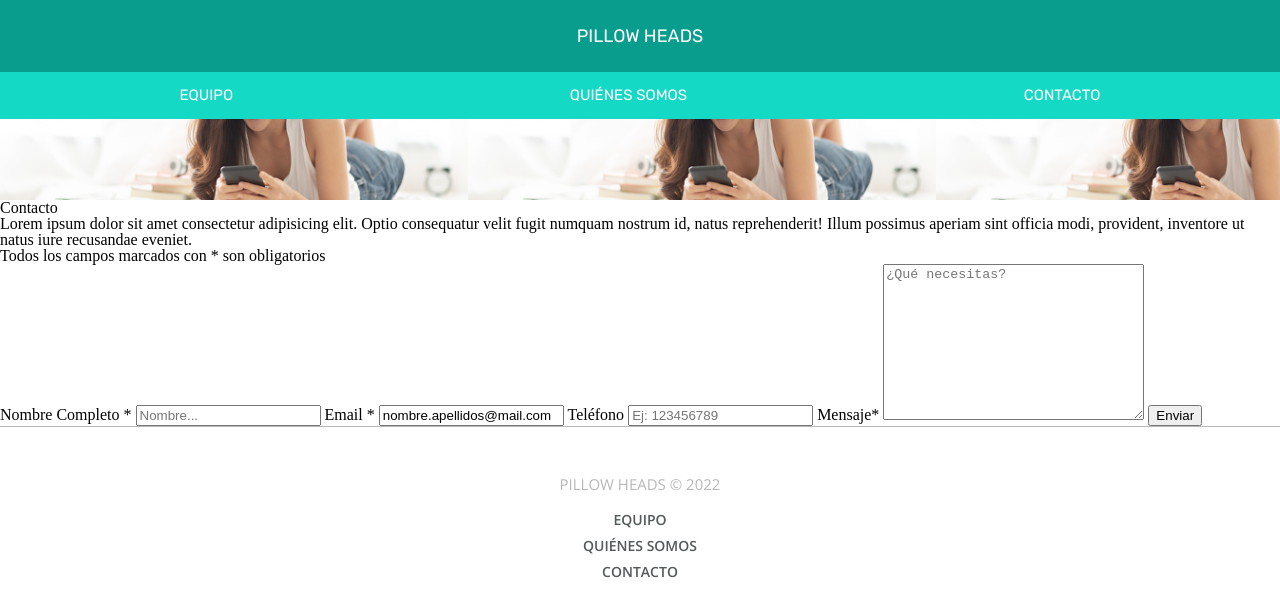
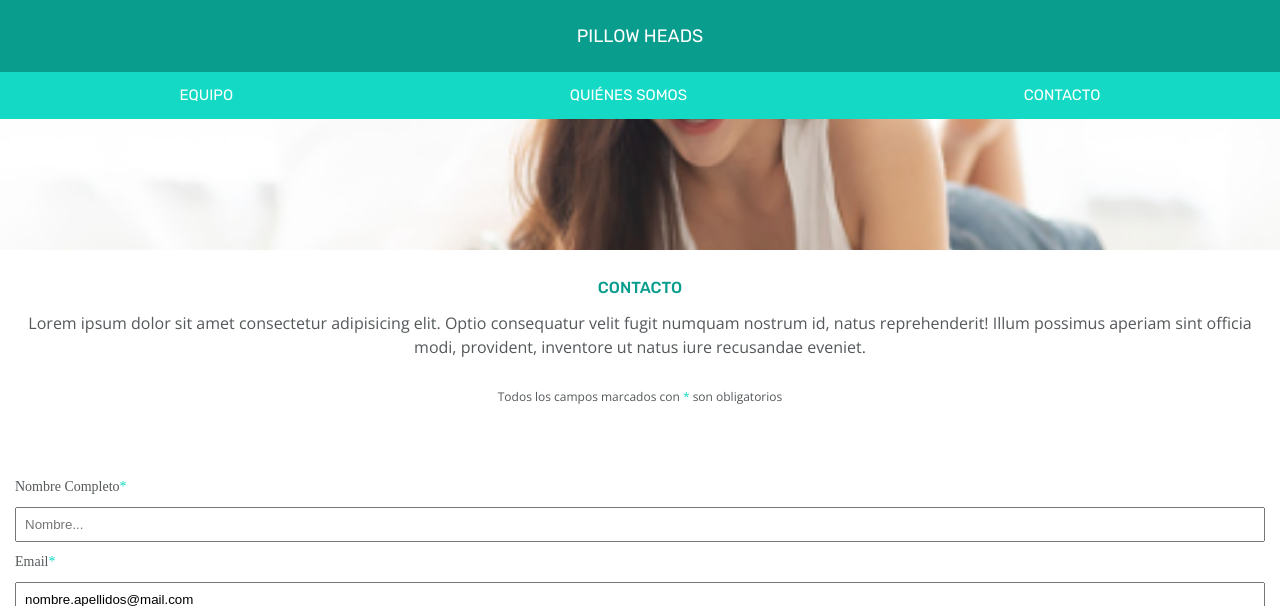
Before and after one commit to Adalab/project-promo-r-module-1-team-5, a website: page src/html/contact.html in a window 1280 px wide. Shown: the top 606 px of the page. Drawn offline with nearby package versions, Linux system fonts and the light colour scheme; files that its build step writes are made by us from their sources; files whose address does not match are found by name.

Commit message:
contact page

```diff
--- a/src/html/contact.html
+++ b/src/html/contact.html
@@ -18,26 +18,22 @@
     <include src="./partials/header.html"></include>
     <main>
         <section class="hero-contact"></section>
-        <article>
-            <h1>Contacto</h1>
-            <p>Lorem ipsum dolor sit amet consectetur adipisicing elit. Optio consequatur velit fugit numquam nostrum id, natus reprehenderit! Illum possimus aperiam sint officia modi, provident, inventore ut natus iure recusandae eveniet.</p>
-            <p>Todos los campos marcados con * son obligatorios</p>
+        <article class="main-article">
+            <h1 class="main-title">Contacto</h1>
+            <p class="main-par">Lorem ipsum dolor sit amet consectetur adipisicing elit. Optio consequatur velit fugit numquam nostrum id, natus reprehenderit! Illum possimus aperiam sint officia modi, provident, inventore ut natus iure recusandae eveniet.</p>
+            <p class="main-par-small">Todos los campos marcados con <span class="main-par-asterisk">*</span> son obligatorios</p>
         </article>
-        <section>
-            <form action="./signup" method="post">
-                <label for="fullName">Nombre Completo *</label>
+        <section class="section-form">
+            <form class="section-form-label" action="./signup" method="post">
+                <label class="asterisk" for="fullName">Nombre Completo</label>
                 <input type="text" id="fullName" name="fullName" placeholder="Nombre..." required>
-                <label for="email">Email *</label>
+                <label class="asterisk" for="email">Email</label>
                 <input type="email" id="email" name="email" value="nombre.apellidos@mail.com" required>
                 <label for="phone">Teléfono</label>
                 <input type="tel" id="phone" name="phone" placeholder="Ej: 123456789">
-                <label for="message">Mensaje*</label>
-                <textarea name="message" id="message" cols="30" rows="10" placeholder="¿Qué necesitas?" required></textarea>
-                <input type="submit" id="submit" value="Enviar">
-            </form>
-
-
-
+                <label class="asterisk" for="message">Mensaje</label>
+                <textarea class="input"  name="message" id="message" cols="30" rows="5" placeholder="¿Qué necesitas?" required></textarea>
+                <input class="button" type="submit" id="submit" value="Enviar">
             </form>
         </section>
     </main>
--- a/src/scss/main.scss
+++ b/src/scss/main.scss
@@ -1,4 +1,4 @@
-/*@import 'core/variables';*/
+@import 'core/variables';
 @import 'core/reset';
 /*@import 'components/code';
 @import 'components/links';
--- a/src/scss/pages/_contact.scss
+++ b/src/scss/pages/_contact.scss
@@ -1,5 +1,84 @@
 .hero-contact {
     background-image: url("../images/contact-girl.png");
-    width: 100%;
-    height: 200px;
+    width: 100vw;
+    height: 250px;
+    background-size:cover;
+    background-position: center;
+
 }
+
+
+
+.main-title {
+    margin-top: 1.875rem;
+    text-align: center;
+    font-family: $text-title;
+    font-weight: 500;
+    color: $primary-color;
+    text-transform: uppercase;
+}
+
+.main-par {
+    margin-top: 0.938rem;
+    text-align: center;
+    font-family: $text-font;
+    line-height: 1.5;
+    color: $primary-text-color;
+    margin-left: 1.4rem;
+    margin-right: 1.4rem;
+}
+
+.main-par-small {
+    margin-top: 2rem;
+    text-align: center;
+    font-family: $text-font;
+    font-size: 12px;
+    color: $primary-text-color;
+}
+
+.main-par-asterisk {
+    color: $secondary-color;
+}
+
+.section-form {
+    margin-top: 4rem;
+
+}
+
+.section-form-label {
+    color: $primary-text-color;
+    font-size: 14px;
+    display: flex;
+    flex-direction: column;
+    margin-left: 0.938rem;
+    margin-right: 0.938rem;
+    line-height: 40px;
+    margin-bottom: 0.7rem;
+
+}
+.asterisk::after{
+    content: "*";
+    color: $secondary-color;
+    font-size: 14px;
+}
+.section-form-label input {
+    padding: 8px;
+
+
+}
+
+.button {
+    margin-top: 1.875rem;
+    margin-bottom: 5rem;
+    margin-left: 0.5rem;
+    width: 95%;
+    height: 2.813rem;
+    color: $tertiary-color;
+    text-transform: uppercase;
+    font-family: $text-font;
+    font-size: 16px;
+    font-weight: 600;
+    background-color: $primary-color;
+    border-radius: 6px;
+    border: none;
+}
```
